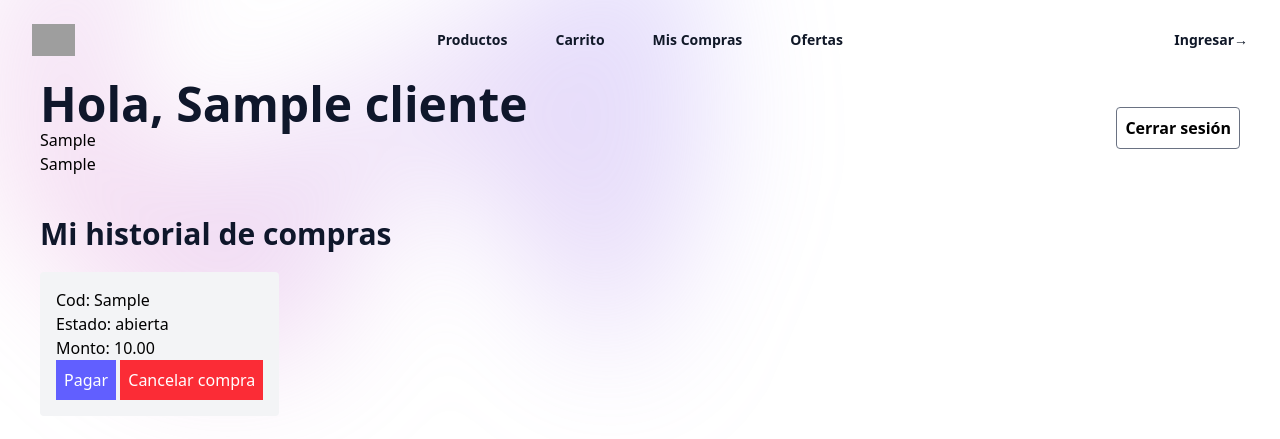
After one commit to juanfpuna/app-redes-tp1, a Django app: page /clientes/perfil in a window 1280 px wide. The commit adds this page. Shown: the top 439 px of the page. Run offline with Django 4.2, Linux system fonts and the light colour scheme; a user stored in the database is signed in; tables that the repository leaves empty hold one stand-in row (values such as "Sample post"); grey boxes are pictures that could not be loaded.

Commit message:
Agrega perfil del cliente

```diff
--- a/clientes/models.py
+++ b/clientes/models.py
@@ -1,5 +1,6 @@
 from django.db import models
 from django.contrib.auth.models import AbstractBaseUser, BaseUserManager, PermissionsMixin
+from rest_framework import serializers
 
 class ClienteManager(BaseUserManager):
     def create_user(self, documento, password=None, **extra_fields):
@@ -37,7 +38,6 @@ class Cliente(AbstractBaseUser, PermissionsMixin):
     is_staff = models.BooleanField(default=False)
     is_active = models.BooleanField(default=True)
     date_joined = models.DateTimeField(auto_now_add=True)
-
     USERNAME_FIELD = 'documento'
     REQUIRED_FIELDS = ['nombre']  # Campos requeridos al crear un superusuario
 
--- a/clientes/serializers.py
+++ b/clientes/serializers.py
@@ -1,7 +1,21 @@
 from rest_framework import serializers
 from clientes.models import Cliente
 
+
+
 class ClienteSerializer(serializers.ModelSerializer):
+    facturas = serializers.SerializerMethodField()
+
+    def get_facturas(self, obj):
+        from facturas.serializers import FacturaBasicaSerializer
+
+        return FacturaBasicaSerializer(obj.facturas.all(), many=True).data
+
     class Meta:
         model = Cliente
-        fields = '__all__'
+        fields = ('documento', 'nombre','direccion', 'estado', 'date_joined', 'last_login', 'facturas')
+
+class ClienteBasicoSerializer(serializers.ModelSerializer):
+    class Meta:
+        model = Cliente
+        fields = ['id', 'documento', 'nombre']
--- a/clientes/urls.py
+++ b/clientes/urls.py
@@ -7,5 +7,6 @@ urlpatterns = [
     path("<int:pk>/update", views.update, name="update"),
     path("<int:pk>/destroy", views.destroy, name="destroy"),
     path("autenticarse/", views.autenticarse, name="autenticarse"),
+    path('perfil', views.perfil, name='perfil')
 
 ]
--- a/clientes/views.py
+++ b/clientes/views.py
@@ -76,3 +76,15 @@ def autenticarse(request):
     else:
         form = AuthenticationForm()
     return render(request, 'autenticacion/login.html', {'form': form})
+
+@api_view(['GET'])
+def perfil(request):
+    if request.user.is_authenticated:
+
+        cliente = Cliente.objects.get(documento=request.user.documento)
+        serializer = ClienteSerializer(cliente)
+
+        return render(request, 'cliente/perfil.html', {'usuario': serializer.data})
+
+    else:
+        return redirect('autenticacion/login.html')
--- a/facturas/models.py
+++ b/facturas/models.py
@@ -14,7 +14,7 @@ class Factura(models.Model):
 
     id = models.AutoField(primary_key=True)
     cod_factura = models.CharField(max_length=20, unique=True)
-    cliente = models.ForeignKey(Cliente, on_delete=models.CASCADE, to_field='id', related_name='cliente')
+    cliente = models.ForeignKey(Cliente, on_delete=models.CASCADE, to_field='id', related_name='facturas')
     nombre_empleado = models.CharField(max_length=100, blank=True, null=True)
     total_factura = models.DecimalField(max_digits=10, decimal_places=2, default=0.0)
     estado = models.CharField(max_length=10, choices=ESTADO_FACTURA_CHOICES, default= 'abierta')
--- a/facturas/serializers.py
+++ b/facturas/serializers.py
@@ -17,3 +17,10 @@ class FacturaSerializer(serializers.ModelSerializer):
     class Meta:
         model = Factura
         fields = '__all__'
+
+
+class FacturaBasicaSerializer(serializers.ModelSerializer):
+    detalles = DetalleFacturaSerializer(many=True, read_only=True)
+    class Meta:
+        model = Factura
+        fields = ['id', 'cod_factura', 'fecha_emision', 'total_factura', 'estado', 'detalles']
--- a/productos/urls.py
+++ b/productos/urls.py
@@ -6,4 +6,5 @@ urlpatterns = [
     path("<int:pk>", views.show, name="show"),
     path("<int:pk>/update", views.update, name="update"),
     path("<int:pk>/destroy", views.delete, name="delete"),
+
 ]
--- a/productos/views.py
+++ b/productos/views.py
@@ -26,8 +26,9 @@ def index(request):
         productos = Producto.objects.all()
         if request.method == 'GET':
             serializer = ProductoSerializer(productos, many=True)
+            usuario = request.user
 
-            return render(request, 'productos/index.html', {'productos': serializer.data})
+            return render(request, 'productos/index.html', {'productos': serializer.data, 'usuario' : usuario})
 
             # return Response(serializer.data)
         if request.method == 'POST':
--- a/templates/base/navegacion.html
+++ b/templates/base/navegacion.html
@@ -25,8 +25,14 @@
                 <a href="#" class="text-sm/6 font-semibold text-gray-900">Ofertas</a>
             </div>
             <div class="hidden lg:flex lg:flex-1 lg:justify-end">
+                {%if usuario.is_authenticated%}
+                    <a href="/perfil" class="text-sm/6 font-semibold text-gray-900">Mi perfil<span
+                        aria-hidden="true">&rarr;</span></a>
+                {%else%}
                 <a href="/login" class="text-sm/6 font-semibold text-gray-900">Ingresar<span
                         aria-hidden="true">&rarr;</span></a>
+
+                {%endif%}
             </div>
         </nav>
         <!-- Mobile menu, show/hide based on menu open state. -->
--- /dev/null
+++ b/templates/cliente/perfil.html
@@ -0,0 +1,58 @@
+
+{%extends 'base/base.html'%}
+
+{%block title%}Mi Perfil{%endblock%}
+
+{%block header%}
+    {%include 'base/navegacion.html'%}
+{%endblock%}
+
+
+{%block content%}
+    <div class="container px-10 pt-20 mx-auto">
+
+        <div class="flex items-center">
+            <div>
+
+                <h3 class="text-5xl text-slate-900 font-bold">Hola, {{ usuario.nombre}}</h3>
+                <p>{{usuario.direccion}}</p>
+                <p class="">{{usuario.documento}}</p>
+            </div>
+            <button class="p-2 rounded border border-gray-500 font-semibold ml-auto hover:bg-black hover:text-white">Cerrar sesión</button>
+        </div>
+
+        <section class="mt-10">
+
+            <h3 class="text-3xl text-slate-900 font-bold">Mi historial de compras</h3>
+
+            <div class="mt-5">
+
+                {%if usuario.facturas|length == 0%}
+                    <p class="text-center">No hay compras realizadas</p>
+                {%else%}
+
+                <div class="flex gap-4 flex-wrap">
+
+                    {%for factura in usuario.facturas%}
+
+                    <div class="p-4 bg-gray-100 rounded">
+
+                        <h3>Cod: {{factura.cod_factura}}</h3>
+                        <p>Estado: {{factura.estado}}</p>
+
+                        <p>Monto: {{factura.total_factura}}</p>
+
+                        <button class="p-2 bg-indigo-500 text-white">Pagar</button>
+                        <button class="p-2 bg-red-500 text-white">Cancelar compra</button>
+
+                    </div>
+
+                    {%endfor%}
+                </div>
+                {%endif%}
+
+            </div>
+        </section>
+
+    </div>
+{%endblock%}
```
